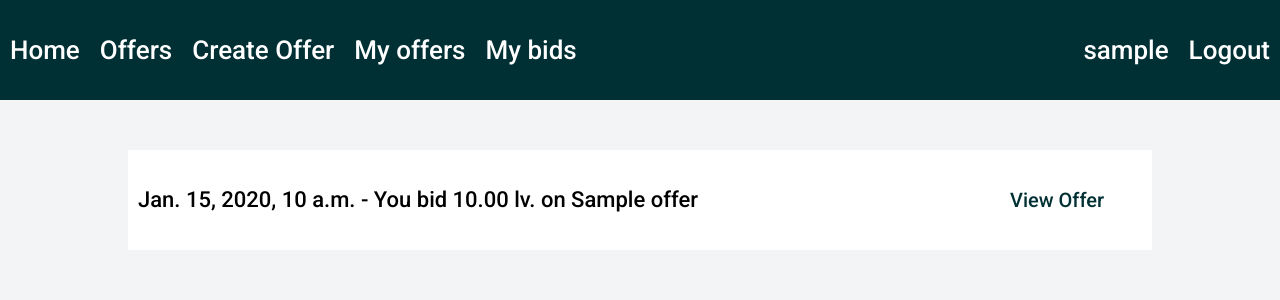
After one commit to Peter-Andonov/Bidster, a Django app: page /my-bids/ in a window 1280 px wide. The commit adds this page. Shown: the top 300 px of the page. Run offline with Django 3.2, Linux system fonts and the light colour scheme; a user stored in the database is signed in; tables that the repository leaves empty hold one stand-in row (values such as "Sample post").

Commit message:
added cbv for user bids

```diff
--- a/bidster/app/urls.py
+++ b/bidster/app/urls.py
@@ -1,12 +1,13 @@
 from django.urls import path
 from django.conf import settings
 from django.conf.urls.static import static
-from app.views import IndexView, CreateOfferView, MyOffersView, OfferDetailsView, SearchResultsView
+from app.views import IndexView, SearchResultsView, CreateOfferView, OfferDetailsView, MyOffersView, MyBidsView
 
 urlpatterns = [
     path('', IndexView.as_view(), name='index'),
+    path('search-results/', SearchResultsView.as_view(), name='search results'),
     path('create-offer/', CreateOfferView.as_view(), name='create page'),
+    path('offer-details/<int:offer_id>/', OfferDetailsView.as_view(), name='details page'),
     path('my-offers/', MyOffersView.as_view(), name='my offers page'),
-    path('offer-details/<int:offer_id>/', OfferDetailsView.as_view(), name='details page'),
-    path('search-results/', SearchResultsView.as_view(), name='search results'),
+    path('my-bids/', MyBidsView.as_view(), name='my bids page'),
 ] + static(settings.MEDIA_URL, document_root=settings.MEDIA_ROOT)
--- a/bidster/app/utils/db_requests.py
+++ b/bidster/app/utils/db_requests.py
@@ -21,6 +21,14 @@ def get_offer_bids(offer_id):
         .order_by('-amount')
 
     return offer_bids
+
+
+def get_bids_by_user_id(user_id):
+    user_bids = Bid.objects.filter(created_by=user_id)\
+    .prefetch_related('for_offer')\
+    .order_by('-amount')
+
+    return user_bids
 
 
 def get_offers(text='', category_id=None, created_by=None, condition=None, price_from=None, price_to=None, limit=None):
--- a/bidster/app/views.py
+++ b/bidster/app/views.py
@@ -15,7 +15,7 @@ from django.shortcuts import render, redirect
 
 from app.forms import SearchForm, OfferForm, BidForm
 from app.models import ImageGalery, Offer, OfferCategory, Image, Bid
-from app.utils.db_requests import get_offers, get_offer_by_id, get_offer_bids
+from app.utils.db_requests import get_offers, get_offer_by_id, get_offer_bids, get_bids_by_user_id
 from app.utils.file_upload import save_to_galery
 
 
@@ -155,3 +155,19 @@ class MyOffersView(LoginRequiredMixin, ListView):
         context = super(MyOffersView, self).get_context_data(*args, **kwargs)
         context['my_offers'] = self.offers
         return context
+
+
+class MyBidsView(LoginRequiredMixin, ListView):
+    context_object_name = 'my_bids'
+    template_name = 'app/my_bids.html'
+    paginate_by = 5
+
+    def get_queryset(self, *args, **kwargs):
+        req = self.request
+        self.bids = get_bids_by_user_id(user_id=req.user.id)
+        return self.bids
+
+    def get_context_data(self, *args, **kwargs):
+        context = super(MyBidsView, self).get_context_data(*args, **kwargs)
+        context['my_bids'] = self.bids
+        return context
--- a/bidster/static/css/06.Components/index.css
+++ b/bidster/static/css/06.Components/index.css
@@ -165,6 +165,17 @@
     align-items: center;
 }
 
+.bid_card__wrapper {
+    width: 80%;
+    height: 100px;
+    padding: 10px;
+    margin-top: 50px;
+    background-color: var(--bg-color-default);
+    display: flex;
+    flex-direction: row;
+    align-items: center;
+}
+
 .card_ver__image {
     margin: 10px;
     width: 80%;
--- /dev/null
+++ b/bidster/templates/app/my_bids.html
@@ -0,0 +1,10 @@
+{% extends 'base.html' %}
+{% load static %}
+
+{% block page_content %}
+<div class="list-ver">
+    {% for bid in my_bids %}
+        {% include 'partials/bid_card.html' with bid=bid %}
+    {% endfor %}
+</div>
+{% endblock page_content %}
--- /dev/null
+++ b/bidster/templates/partials/bid_card.html
@@ -0,0 +1,8 @@
+{% load static %}
+<div class="bid_card__wrapper">
+    <div class="list-hor">
+        <div class="card__title">{{ bid.created_on }} - You bid {{ bid.amount }} lv. on {{ bid.for_offer.name }}</div>
+        <div class="spacer"></div>
+        <a href="{% url 'details page' offer_id=bid.for_offer.id %}" class="card__btn">View Offer</a>
+    </div>
+</div>
--- a/bidster/templates/partials/header.html
+++ b/bidster/templates/partials/header.html
@@ -15,7 +15,7 @@
                 <a href="{% url 'my offers page' %}">My offers</a>
             </li>
             <li class="nav__nav_item">
-                <a href="/my-bids">My bids</a>
+                <a href="{% url 'my bids page' %}">My bids</a>
             </li>
             {% endif %}
             <li class="nav__nav_item spacer"></li>
--- a/bidster/templates/partials/offer_details_view.html
+++ b/bidster/templates/partials/offer_details_view.html
@@ -47,8 +47,7 @@
         <div class="list-ver">
             {% for bid in offer_bids %}
             <div class="list-hor">
-                <div class="card__info_text">From: {{ bid.created_by.username }}</div>
-                <div class="card__info_text">Amount: {{ bid.amount }} lv.</div>
+                <div class="card__info_text">{{ bid.created_by.username }} bid {{ bid.amount }} lv. on {{ bid.created_on}}</div>
             </div>
             {% empty %}
             <div class="list-hor">
```
